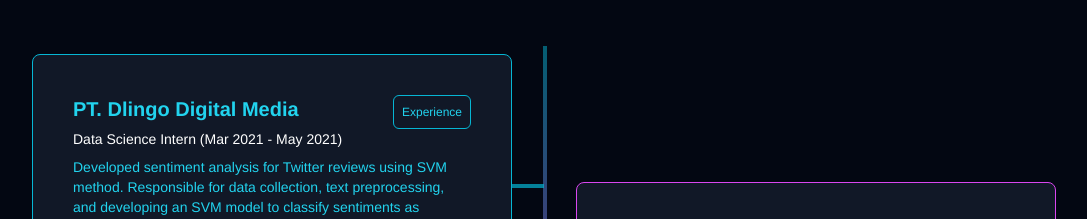
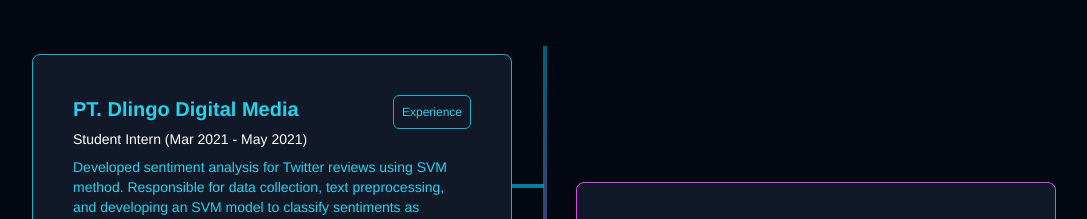
Before and after one commit to ahmadseloabadi/PORTOFOLIO-SELO, a React (Vite) app: page / in a window 1280 px wide. Shown: the part 2660-2879 px from the top of the page, without its empty margins (96-1183 px from the left). Built offline with nearby package versions, Linux system fonts and the light colour scheme.

Commit message:
update content resume

```diff
--- a/src/components/Resume.tsx
+++ b/src/components/Resume.tsx
@@ -116,7 +116,7 @@
   const items: TimelineItem[] = [
     {
       title: "PT. Dlingo Digital Media",
-      subtitle: "Data Science Intern (Mar 2021 - May 2021)",
+      subtitle: "Student Intern (Mar 2021 - May 2021)",
       desc: "Developed sentiment analysis for Twitter reviews using SVM method. Responsible for data collection, text preprocessing, and developing an SVM model to classify sentiments as positive, negative, or neutral. Collaborated with the team to compile analysis reports and provide data-driven recommendations.",
       type: "experience",
     },
```
